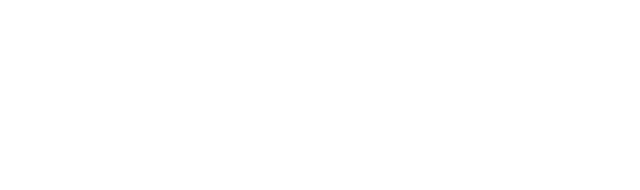
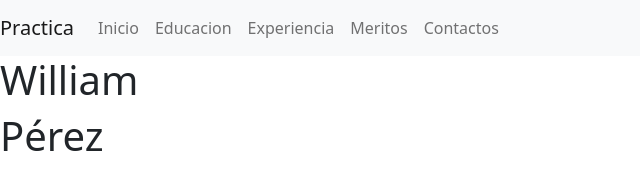
Before and after one commit to WilliamPerez2002/PracticaGit4_PerezWilliam, a plain HTML site: page index.html in a window 1280 px wide. Shown: the whole page, without its empty margins (0-640 px from the left). Drawn offline with nearby package versions, Linux system fonts and the light colour scheme.

Commit message:
Se agregó bootstrap al proyecto, menú e informacion personal

```diff
--- a/index.html
+++ b/index.html
@@ -5,8 +5,42 @@
     <meta http-equiv="X-UA-Compatible" content="IE=edge">
     <meta name="viewport" content="width=device-width, initial-scale=1.0">
     <title>Document</title>
+    <link href="https://cdn.jsdelivr.net/npm/bootstrap@5.0.2/dist/css/bootstrap.min.css" rel="stylesheet" integrity="sha384-EVSTQN3/azprG1Anm3QDgpJLIm9Nao0Yz1ztcQTwFspd3yD65VohhpuuCOmLASjC" crossorigin="anonymous">
 </head>
 <body>
+    <nav class="navbar navbar-expand-lg navbar-light bg-light">
+        <a class="navbar-brand" href="#">Practica</a>
+        <button class="navbar-toggler" type="button" data-toggle="collapse" data-target="#navbarNav" aria-controls="navbarNav" aria-expanded="false" aria-label="Toggle navigation">
+          <span class="navbar-toggler-icon"></span>
+        </button>
+        <div class="collapse navbar-collapse" id="navbarNav">
+          <ul class="navbar-nav">
+            <li class="nav-item">
+                <a class="nav-link" href="#">Inicio</a>
+            </li>
+            <li class="nav-item">
+              <a class="nav-link" href="#">Educacion</a>
+            </li>
+            <li class="nav-item">
+              <a class="nav-link" href="#">Experiencia</a>
+            </li>
+            <li class="nav-item">
+                <a class="nav-link" href="#">Meritos</a>
+            </li>
+            <li class="nav-item">
+                <a class="nav-link" href="#">Contactos</a>
+            </li>
+          </ul>
+        </div>
+      </nav>
+
+      <section>
+
+        <h1>William</h1>
+
+        <h1>Pérez</h1>
+
+      </section>
 
 </body>
 </html>
```
